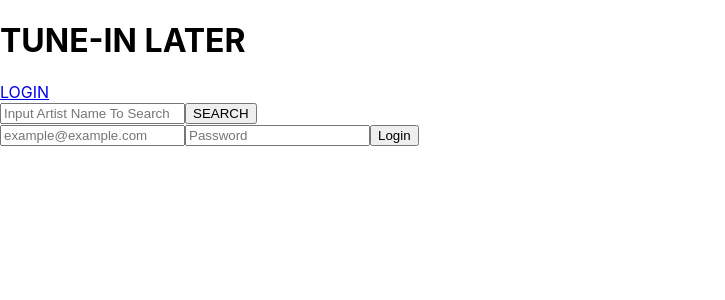
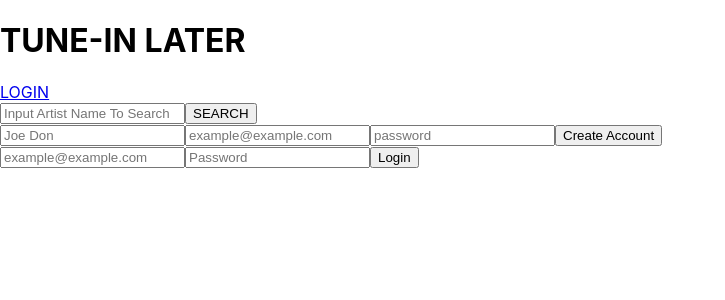
Before and after one commit to lundgrea/Tune-In-Later, a React (Create React App) app: page /login in a window 1280 px wide. Shown: the top 300 px of the page, without its empty margins (0-725 px from the left). Built offline with nearby package versions, Linux system fonts and the light colour scheme.

Commit message:
Add post fetch functionality to create a new user account with redux implementation
Co-authored-by: Aidan McKay <aidanmckay2000@gmail.com>
Co-authored-by: Alyssa Lundgren <lundgrea@gmail.com>

```diff
--- a/src/actions/index.js
+++ b/src/actions/index.js
@@ -12,3 +12,8 @@ export const toggleFavorite = id => ({
   type: 'TOGGLE_FAVORITE',
   id
 });
+
+export const createUser = user => ({
+  type: 'CREATE_USER',
+  user
+})
--- a/src/apiCalls/apiCalls.js
+++ b/src/apiCalls/apiCalls.js
@@ -1,26 +1,47 @@
-export const getAlbums = async (artist) => {
+export const getAlbums = async artist => {
   try {
-    const response = await fetch(`https://itunes.apple.com/search?term=${artist}&entity=album`)
-    const data = await response.json()
-    return data
+    const response = await fetch(
+      `https://itunes.apple.com/search?term=${artist}&entity=album`
+    );
+    const data = await response.json();
+    return data;
   } catch (error) {
     console.log(error.message);
     throw new Error("Failed to get albums");
   }
-}
-export const loginUser = async (user) => {
+};
+export const loginUser = async user => {
   try {
     const options = {
-      method: 'POST',
+      method: "POST",
       body: JSON.stringify(user),
       headers: {
-        'Content-Type': 'application/json'
+        "Content-Type": "application/json"
       }
-    }
-      const response = await fetch('http://localhost:3001/api/v1/login', options)
-      const result = await response.json()
-      return result
-  } catch(error) {
-    throw new Error(error)
+    };
+    const response = await fetch("http://localhost:3001/api/v1/login", options);
+    const result = await response.json();
+    return result;
+  } catch (error) {
+    throw new Error("Incorrect login information");
   }
-}
+};
+
+export const postUser = async newUser => {
+  console.log("newUser :", newUser);
+  try {
+    const options = {
+      method: "POST",
+      body: JSON.stringify(newUser),
+      headers: {
+        "Content-Type": "application/json"
+      }
+    };
+    const response = await fetch("http://localhost:3001/api/v1/users", options);
+    const result = await response.json();
+    console.log("result :", result);
+    return result;
+  } catch (error) {
+    throw new Error(error);
+  }
+};
--- a/src/components/App/App.js
+++ b/src/components/App/App.js
@@ -1,9 +1,10 @@
-import React, { Component } from "react";
+import React from "react";
 import Search from "../../containers/Search/Search";
 import "./App.css";
 import { Route, NavLink } from "react-router-dom";
 import CardContainer from "../../containers/CardContainer/CardContainer";
 import LoginForm from "../LoginForm/LoginForm";
+import { SignUpForm } from "../SignUpForm/SignUpForm";
 
 const App = () => {
   return (
@@ -15,6 +16,7 @@ const App = () => {
       </NavLink>
       <Search />
       <CardContainer />
+      <SignUpForm />
       <Route exact path="/login" render={() => <LoginForm />} />
     </>
   );
--- a/src/components/SignUpForm/SignUpForm.js
+++ b/src/components/SignUpForm/SignUpForm.js
@@ -0,0 +1,61 @@
+import React, { Component } from 'react';
+import { postUser } from "../../apiCalls/apiCalls";
+
+
+export class SignUpForm extends Component {
+  constructor() {
+    super();
+      this.state = {
+        name: '',
+        email: '',
+        password: ''
+      }
+  }
+
+  handleInputChange = (e) => {
+    const {name, value} = e.target
+    this.setState({
+      [name]: value
+    })
+  }
+
+  createAccount = (e) => {
+    e.preventDefault();
+    postUser(this.state);
+    this.setState({
+      name: '',
+      email: '',
+      password: ''
+    })
+  }
+
+
+  render(){
+    return (
+      <form onSubmit={this.createAccount}>
+        <input
+        type='text'
+        value={this.state.name}
+        placeholder='Joe Don'
+        name='name'
+        onChange={this.handleInputChange}
+        ></input>
+        <input
+        type='text'
+        value={this.state.email}
+        placeholder='example@example.com'
+        name='email'
+        onChange={this.handleInputChange}
+        ></input>
+        <input
+        type='text'
+        value={this.state.password}
+        placeholder='password'
+        name='password'
+        onChange={this.handleInputChange}
+        ></input>
+        <button>Create Account</button>
+      </form>
+    )
+  }
+}
--- a/src/reducers/index.js
+++ b/src/reducers/index.js
@@ -1,10 +1,11 @@
 import { combineReducers } from 'redux';
 import { albumsReducer } from './albums';
-import { loginReducer } from './login'
+import { userReducer } from './user'
 
 const rootReducer = combineReducers({
   albums: albumsReducer,
-  login: loginReducer
+  login: userReducer,
+  createAccount: userReducer
 });
 
-export default rootReducer
+export default rootReducer;
--- a/src/reducers/login.js
+++ b/src/reducers/user.js
@@ -1,6 +1,8 @@
-export const loginReducer = (state={}, action) => {
+export const userReducer = (state={}, action) => {
   switch(action.type) {
     case 'LOGIN' :
+      return action.user
+    case 'CREATE_USER' :
       return action.user
     default :
       return state
```
